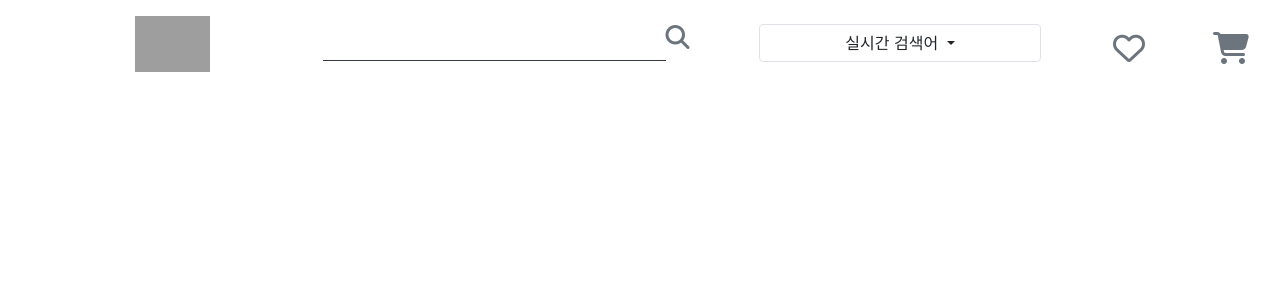
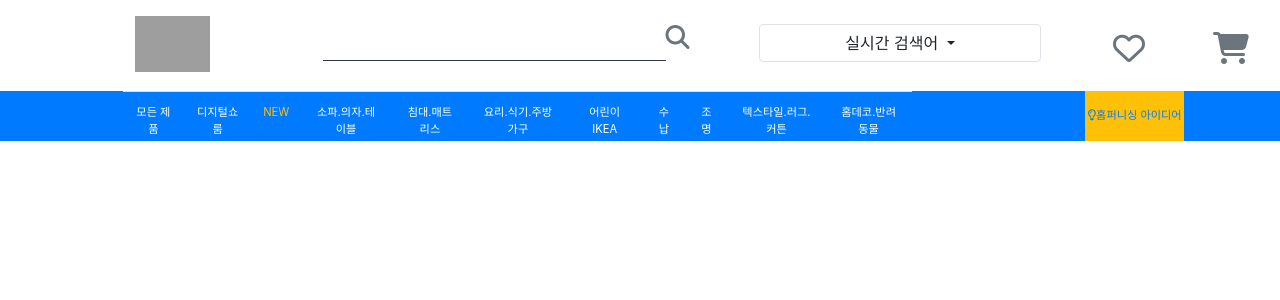
Before and after one commit to dodonmountain/Pprka, a Django app: page / in a window 1280 px wide. Shown: the top 300 px of the page. Run offline with Django 3.2, Linux system fonts and the light colour scheme; some libraries are stand-ins or nearby versions; grey boxes are pictures that could not be loaded.

Commit message:
kh| add menubar

```diff
--- /dev/null
+++ b/indexes/templates/_menubar.html
@@ -0,0 +1,28 @@
+<section>
+    <div style="height:50px" class="container-fluid bg-primary px-5">
+        <!-- category -->
+        <div class="row m-0 p-0">
+            <table style="font-size:0.70rem;" class="mt-0 pt-0 col-8 table text-white text-center mx-auto">
+                <tr>
+                    <td><a class="text-white" href="#">
+                            <div>모든 제품</div>
+                        </a></td>
+                    <td><a class="text-white" href="#">디지털쇼룸</a></td>
+                    <td class="text-warning">NEW</td>
+                    <td><a class="text-white" href="#">소파.의자.테이블</a></td>
+                    <td>침대.매트리스</td>
+                    <td>요리.식기.주방가구</td>
+                    <td>어린이 IKEA</td>
+                    <td>수납</td>
+                    <td>조명</td>
+                    <td>텍스타일.러그.커튼</td>
+                    <td>홈데코.반려동물</td>
+                </tr>
+            </table>
+            <div style="font-size:0.70rem;height:50px;" class=" p-0 pt-3 mr-5 col-1 offset-1 bg-warning text-primary text-center">
+            <p>
+            <i class="fa fa-lightbulb-o"></i>홈퍼니싱 아이디어</p>
+            </div>
+        </div>
+    </div>
+</section>
--- a/indexes/templates/base.html
+++ b/indexes/templates/base.html
@@ -3,7 +3,7 @@
 <html lang="ko">
 <head>
   <meta charset="UTF-8">
-  <meta name="viewport" content="width=device-width, initial-scale=1.0">
+  <!--<meta name="viewport" content="width=device-width, initial-scale=1.0">-->
   <meta http-equiv="X-UA-Compatible" content="ie=edge">
   <title>IKEA</title>
   <link rel="stylesheet" href="{% static 'bootstrap/css/bootstrap.min.css' %}">
--- a/indexes/templates/indexes/index.html
+++ b/indexes/templates/indexes/index.html
@@ -2,5 +2,5 @@
 
 {% block body %}
 {% include '_searchbar.html' %}
-
+{% include '_menubar.html' %}
 {% endblock %}
```
